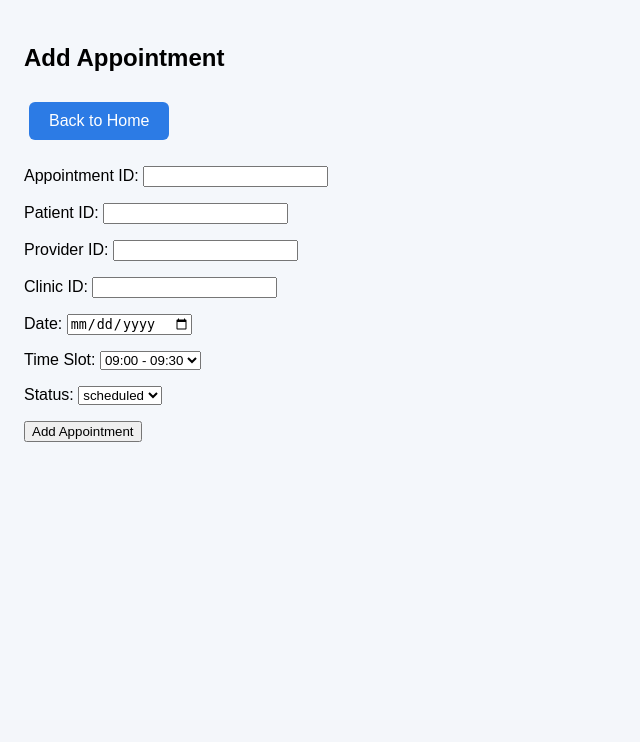
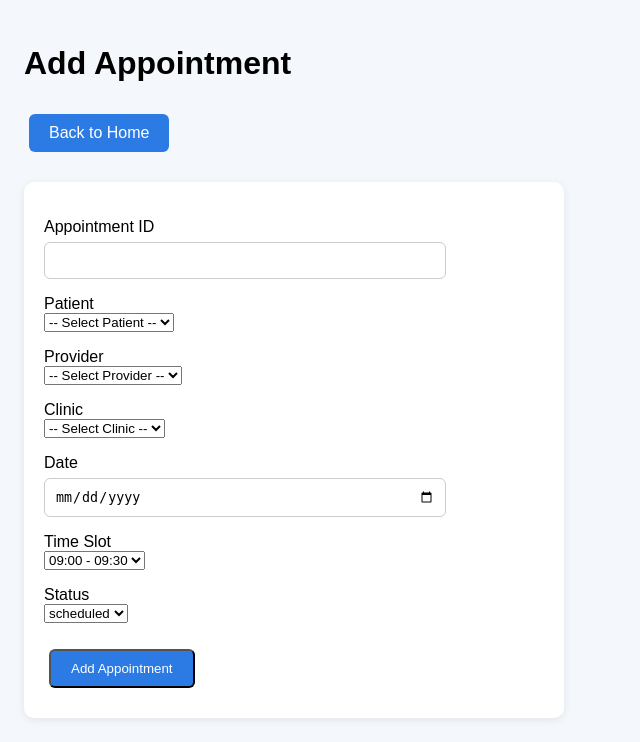
Before and after one commit to ZihanGuo1204/clinic-appointment-system, a Flask app: page /add in a window 1280 px wide. Shown: the part 80-822 px from the top of the page, without its empty margins (0-640 px from the left). Before the commit the page ends 522 px from the top, so only its background shows below. Run offline with Flask 3, Linux system fonts and the light colour scheme; data that the repository does not hold is empty.

Commit message:
add 'add_patient' feature, and update app.py

```diff
--- a/app.py
+++ b/app.py
@@ -18,7 +18,8 @@ def get_connection():
 
 @app.route("/")
 def home():
-    return render_template("home.html")
+    message = request.args.get("message", "")
+    return render_template("home.html", message=message)
 
 
 @app.route("/appointments")
@@ -119,10 +120,35 @@ def view_appointments():
 @app.route("/add", methods=["GET", "POST"])
 def add_appointment():
     message = ""
+    conn = None
 
-    if request.method == "POST":
-        conn = None
-        try:
+    try:
+        conn = get_connection()
+
+        with conn.cursor() as cursor:
+            cursor.execute("""
+                SELECT p.patient_id, pe.first_name, pe.last_name
+                FROM PATIENT p
+                JOIN PERSON pe ON p.patient_id = pe.person_id
+                ORDER BY p.patient_id
+            """)
+            patients = cursor.fetchall()
+
+            cursor.execute("""
+                SELECT provider_id, provider_name
+                FROM PROVIDER
+                ORDER BY provider_id
+            """)
+            providers = cursor.fetchall()
+
+            cursor.execute("""
+                SELECT clinic_id, clinic_name
+                FROM CLINIC
+                ORDER BY clinic_id
+            """)
+            clinics = cursor.fetchall()
+
+        if request.method == "POST":
             appointment_id = int(request.form["appointment_id"])
             patient_id = int(request.form["patient_id"])
             provider_id = int(request.form["provider_id"])
@@ -136,14 +162,12 @@ def add_appointment():
             start_time = f"{appt_date} {start_clock}"
             end_time = f"{appt_date} {end_clock}"
 
-            conn = get_connection()
             with conn.cursor() as cursor:
-                # Prevent double booking for the same provider and start time
                 cursor.execute("""
                     SELECT *
                     FROM APPOINTMENT
                     WHERE provider_id = %s
-                      AND start_time = %s
+                    AND start_time = %s
                 """, (provider_id, start_time))
                 existing = cursor.fetchone()
 
@@ -152,8 +176,7 @@ def add_appointment():
 
                 cursor.execute("""
                     INSERT INTO APPOINTMENT
-                    (appointment_id, patient_id, provider_id, clinic_id,
-                     start_time, end_time, status, check_in_time, actual_start_time)
+                    (appointment_id, patient_id, provider_id, clinic_id, start_time, end_time, status, check_in_time, actual_start_time)
                     VALUES (%s, %s, %s, %s, %s, %s, %s, NULL, NULL)
                 """, (
                     appointment_id,
@@ -169,13 +192,105 @@ def add_appointment():
             conn.close()
             return redirect(url_for("view_appointments", message="Appointment added successfully."))
 
+        conn.close()
+        return render_template(
+            "add.html",
+            message=message,
+            patients=patients,
+            providers=providers,
+            clinics=clinics
+        )
+
+    except Exception as e:
+        if conn:
+            conn.rollback()
+            conn.close()
+
+        try:
+            conn = get_connection()
+            with conn.cursor() as cursor:
+                cursor.execute("""
+                    SELECT p.patient_id, pe.first_name, pe.last_name
+                    FROM PATIENT p
+                    JOIN PERSON pe ON p.patient_id = pe.person_id
+                    ORDER BY p.patient_id
+                """)
+                patients = cursor.fetchall()
+
+                cursor.execute("""
+                    SELECT provider_id, provider_name
+                    FROM PROVIDER
+                    ORDER BY provider_id
+                """)
+                providers = cursor.fetchall()
+
+                cursor.execute("""
+                    SELECT clinic_id, clinic_name
+                    FROM CLINIC
+                    ORDER BY clinic_id
+                """)
+                clinics = cursor.fetchall()
+            conn.close()
+        except Exception:
+            patients, providers, clinics = [], [], []
+
+        return render_template(
+            "add.html",
+            message=f"Error: {e}",
+            patients=patients,
+            providers=providers,
+            clinics=clinics
+        )
+
+
+@app.route("/add_patient", methods=["GET", "POST"])
+def add_patient():
+    message = ""
+    conn = None
+
+    if request.method == "POST":
+        try:
+            patient_id = int(request.form["patient_id"])
+            first_name = request.form["first_name"].strip()
+            last_name = request.form["last_name"].strip()
+            email = request.form["email"].strip()
+
+            if not first_name or not last_name or not email:
+                raise Exception("All fields are required.")
+
+            conn = get_connection()
+            with conn.cursor() as cursor:
+                cursor.execute(
+                    "SELECT * FROM PERSON WHERE person_id = %s",
+                    (patient_id,)
+                )
+                existing_person = cursor.fetchone()
+
+                if existing_person:
+                    raise Exception("This Patient ID already exists.")
+
+                cursor.execute("""
+                    INSERT INTO PERSON (person_id, first_name, last_name, email)
+                    VALUES (%s, %s, %s, %s)
+                """, (patient_id, first_name, last_name, email))
+
+                cursor.execute("""
+                    INSERT INTO PATIENT (patient_id)
+                    VALUES (%s)
+                """, (patient_id,))
+
+                conn.commit()
+
+            conn.close()
+            return redirect(url_for("home", message="Patient added successfully."))
+
         except Exception as e:
             if conn:
                 conn.rollback()
                 conn.close()
             message = f"Error: {e}"
 
-    return render_template("add.html", message=message)
+    return render_template("add_patient.html", message=message)
 
 
 @app.route("/delete/<int:appointment_id>", methods=["POST"])
--- a/static/style.css
+++ b/static/style.css
@@ -65,3 +65,39 @@ th {
     background-color: #2c7be5;
     color: white;
 }
+
+.success {
+    background: #e6ffed;
+    color: #22863a;
+    padding: 12px;
+    border-radius: 6px;
+    margin: 15px 0;
+    font-weight: bold;
+}
+
+.error {
+    background: #ffe6e6;
+    color: #c62828;
+    padding: 12px;
+    border-radius: 6px;
+    margin: 15px 0;
+    font-weight: bold;
+}
+
+.form-card {
+    background: white;
+    padding: 20px;
+    border-radius: 10px;
+    max-width: 500px;
+    box-shadow: 0 2px 8px rgba(0,0,0,0.08);
+    margin-top: 20px;
+}
+
+input {
+    padding: 10px;
+    width: 100%;
+    max-width: 380px;
+    margin-top: 6px;
+    border: 1px solid #ccc;
+    border-radius: 6px;
+}
--- a/templates/add.html
+++ b/templates/add.html
@@ -2,26 +2,64 @@
 
 {% block content %}
 
-<h2>Add Appointment</h2>
+<h1>Add Appointment</h1>
 
 {% if message %}
-<p style="color:red;"><b>{{ message }}</b></p>
+<div class="error">{{ message }}</div>
 {% endif %}
 
 <a href="/" class="button">Back to Home</a>
 
-<form method="POST">
+<form method="POST" class="form-card">
 
-    <p>Appointment ID: <input type="number" name="appointment_id" required></p>
-    <p>Patient ID: <input type="number" name="patient_id" required></p>
-    <p>Provider ID: <input type="number" name="provider_id" required></p>
-    <p>Clinic ID: <input type="number" name="clinic_id" required></p>
+    <p>
+        <label>Appointment ID</label><br>
+        <input type="number" name="appointment_id" required>
+    </p>
 
-    <p>Date:
+    <p>
+        <label>Patient</label><br>
+        <select name="patient_id" required>
+            <option value="">-- Select Patient --</option>
+            {% for p in patients %}
+                <option value="{{ p.patient_id }}">
+                    {{ p.patient_id }} - {{ p.first_name }} {{ p.last_name }}
+                </option>
+            {% endfor %}
+        </select>
+    </p>
+
+    <p>
+        <label>Provider</label><br>
+        <select name="provider_id" required>
+            <option value="">-- Select Provider --</option>
+            {% for p in providers %}
+                <option value="{{ p.provider_id }}">
+                    {{ p.provider_id }} - {{ p.provider_name }}
+                </option>
+            {% endfor %}
+        </select>
+    </p>
+
+    <p>
+        <label>Clinic</label><br>
+        <select name="clinic_id" required>
+            <option value="">-- Select Clinic --</option>
+            {% for c in clinics %}
+                <option value="{{ c.clinic_id }}">
+                    {{ c.clinic_id }} - {{ c.clinic_name }}
+                </option>
+            {% endfor %}
+        </select>
+    </p>
+
+    <p>
+        <label>Date</label><br>
         <input type="date" name="appt_date" required>
     </p>
 
-    <p>Time Slot:
+    <p>
+        <label>Time Slot</label><br>
         <select name="time_slot" required>
             <option value="09:00:00|09:30:00">09:00 - 09:30</option>
             <option value="10:00:00|10:30:00">10:00 - 10:30</option>
@@ -32,17 +70,17 @@
         </select>
     </p>
 
-    <p>Status:
+    <p>
+        <label>Status</label><br>
         <select name="status">
             <option value="scheduled">scheduled</option>
             <option value="completed">completed</option>
-            <option value="cancelled">cancelled</option>
+            <option value="canceled">canceled</option>
             <option value="no_show">no_show</option>
         </select>
     </p>
 
-    <button type="submit">Add Appointment</button>
-
+    <button type="submit" class="button">Add Appointment</button>
 </form>
 
 {% endblock %}
--- a/templates/home.html
+++ b/templates/home.html
@@ -3,6 +3,11 @@
 {% block content %}
 <h1>Dashboard</h1>
 
+{% if message %}
+<div class="success">{{ message }}</div>
+{% endif %}
+
 <a href="/appointments" class="button">View Appointments</a>
 <a href="/add" class="button">Add Appointment</a>
+<a href="/add_patient" class="button">Add Patient</a>
 {% endblock %}
```
Also changed, not shown: templates/add_patient.html (added, +40 -0 lines).
